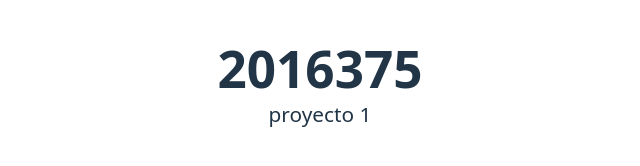
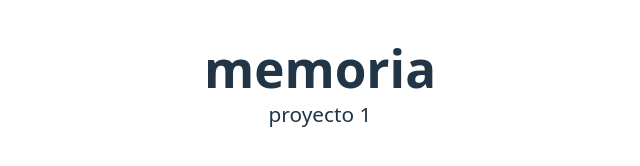
Before and after one commit to dontwanttothink/2016375, a website built with Vite: page proyectos/1/index.html in a window 1280 px wide. Shown: the whole page, without its empty margins (320-960 px from the left). Built offline with nearby package versions, Linux system fonts and the light colour scheme.

Commit message:
Darle nombre al primer proyecto

```diff
--- a/proyectos/1/index.html
+++ b/proyectos/1/index.html
@@ -10,7 +10,7 @@
 	</head>
 	<body>
 		<main>
-			<h1>2016375</h1>
+			<h1>Memoria</h1>
 			<p class="subtitle">Proyecto 1</p>
 			<div id="canvas-container"></div>
 		</main>
```
